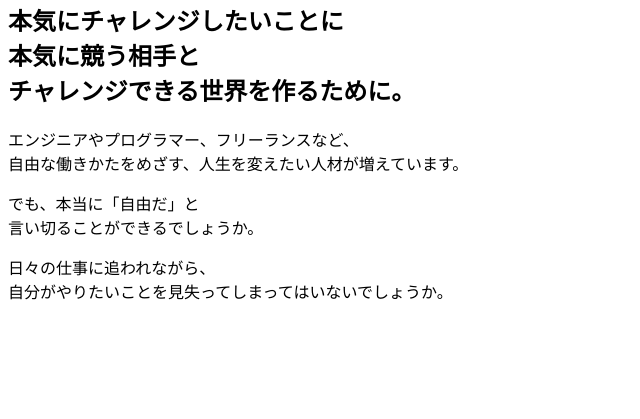
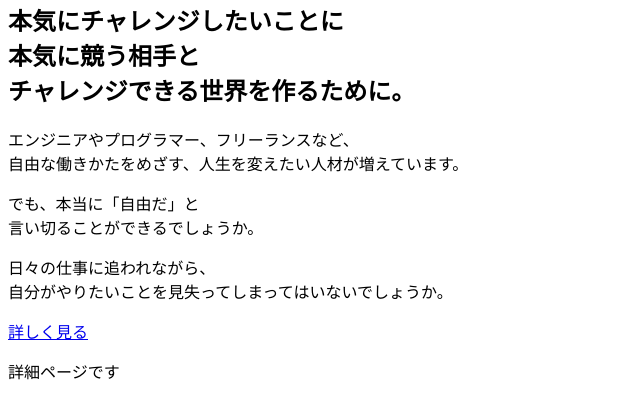
Before and after one commit to Shoki16/index.html, a plain HTML site: page index.html in a window 1280 px wide. Shown: the part 87-506 px from the top of the page, without its empty margins (0-640 px from the left). Drawn offline with Linux system fonts and the light colour scheme.

Commit message:
first-commit

```diff
--- a/index.html
+++ b/index.html
@@ -12,6 +12,7 @@
    <p>エンジニアやプログラマー、フリーランスなど、<br>自由な働きかたをめざす、人生を変えたい人材が増えています。</p>
    <p>でも、本当に「自由だ」と<br>言い切ることができるでしょうか。</p>
    <p>日々の仕事に追われながら、<br>自分がやりたいことを見失ってしまってはいないでしょうか。</p>
-
+    <a href="detail.html">詳しく見る</a>
+    <p>詳細ページです</p>
 </body>
 </html>
```
